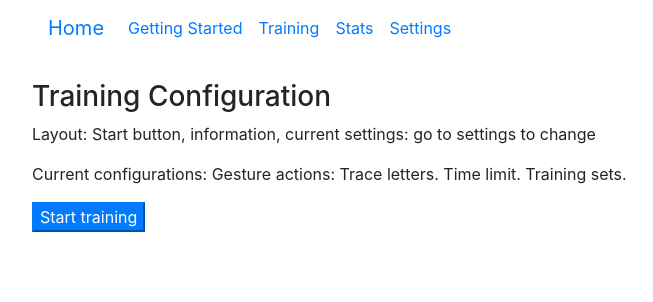
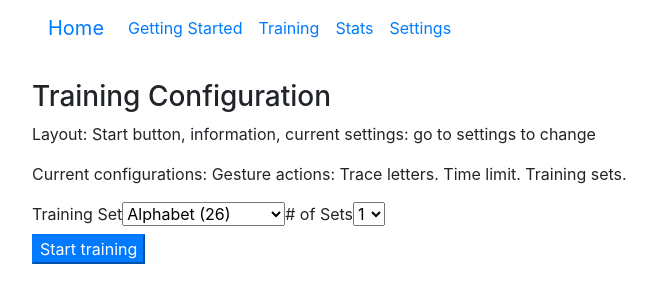
Before and after one commit to kelvinchow23/IC2021-gesture-recognition, a React (Create React App) app in the folder client/: page /training in a window 1280 px wide. Shown: the top 302 px of the page, without its empty margins (53-706 px from the left). Built offline with nearby package versions, Linux system fonts and the light colour scheme.

Commit message:
iterate through training set, add some css stuff

```diff
--- a/client/src/App.js
+++ b/client/src/App.js
@@ -1,6 +1,7 @@
 import React from 'react';
 import {BrowserRouter as Router, Route} from "react-router-dom";
 import "bootstrap/dist/css/bootstrap.min.css";
+import "./index.css";
 
 import Navbar from "./components/navbar.component";
 import DashboardList from "./components/dashboard-list.component";
--- a/client/src/components/training-list.component.js
+++ b/client/src/components/training-list.component.js
@@ -8,6 +8,8 @@ import TrainingMain from './training-main.component';
         this.state = {
             showTrainingSettings: true,
             showTrainingMain: false,
+            trainingType: 'alphabet',
+            trainingNumber: '1',
         }
     }
 
@@ -15,27 +17,38 @@ import TrainingMain from './training-main.component';
         switch(name){
             case "showTrainingSettings":
                 this.setState({ showTrainingSettings: !this.state.showTrainingSettings});
-                console.log(name + this.state.howTrainingSettings);
                 break;
             case "showTrainingMain":
                 this.setState({ showTrainingMain: !this.state.showTrainingMain});
-                console.log(name + this.state.showTrainingMain);
                 break;
             default:
                 break;
         }
     }
 
+    updateTrainingType(type) {
+        this.setState({ trainingType: type});
+    }
+
+    updateTrainingNumber(num) {
+        this.setState({ trainingNumber: num});
+    }
+
     startTraining() {
         this.toggleComponent("showTrainingMain");
         this.toggleComponent("showTrainingSettings");
     }
+
     render() {
         const {showTrainingMain, showTrainingSettings} = this.state;
         return (
             <div>
-                {showTrainingSettings && <TrainingSettings startTraining = {this.startTraining.bind(this)}/>}
-                {showTrainingMain && <TrainingMain/>}
+                {showTrainingSettings && <TrainingSettings
+                startTraining = {this.startTraining.bind(this)}
+                onSelectTypeChange = {this.updateTrainingType.bind(this)}
+                onSelectNumberChange = {this.updateTrainingNumber.bind(this)}
+                />}
+                {showTrainingMain && <TrainingMain parentData = {this.state}/>}
             </div>
 
         )
--- a/client/src/components/training-main.component.js
+++ b/client/src/components/training-main.component.js
@@ -7,17 +7,49 @@ import KeyboardEventHandler from 'react-keyboard-event-handler';
         super(props);
         this.state = {
             letter: '',
-            logdata: ''
+            letterlist: '',
+            logdata: '',
+            counter: -1,
+            instructionText1: 'Before starting training, make sure your Bluetooth device is paired and connected to your web application.',
+            instructionText2: 'Please hit the button on the device to check if your device is connected.'
         }
     }
 
     startLog(key) {
         //Display next letter
+        if (this.state.counter !== -1) {
             this.setState({
             letter: key
             });
             this.nameInput.focus();
+            this.setState({
+                instructionText1:''
+            });
             //Turn on green light, start countdown timer,
+        } else {        // Test that the device can communicate with the web app.  On first load, setup stuff.
+            let trainType = this.props.parentData.trainingType;
+            let trainNum = parseInt(this.props.parentData.trainingNumber);
+            if (trainType === 'alphabet') {
+                    this.setState({letterlist: 'ABCDEFGHIJKLMNOPQRSTUVWXYZ'.repeat(trainNum).split('')
+                    .sort(function(){return 0.5-Math.random()})}, () =>
+                    console.log(this.state.letterlist));
+            } else if (trainType ==='alphanumeric') {
+                this.setState({letterlist: 'ABCDEFGHIJKLMNOPQRSTUVWXYZ0123456789'.repeat(trainNum).split('')
+                .sort(function(){return 0.5-Math.random()})}, () =>
+                console.log(this.state.letterlist));
+            } else {
+                alert('Not yet coded, please go back and choose alphabet training set. Sorry.');
+                window.location.reload();
+            }
+            this.setState({
+                counter: this.state.letterlist.length,
+                instructionText1: 'Device Connected!!! Ready to begin training.',
+                instructionText2: 'NEXT LETTER:'
+            });
+        }
+        this.setState({letter: this.state.letterlist[this.state.counter-1]});
+        console.log(this.state.counter);
+        this.setState({counter: this.state.counter - 1});
     }
 
     logging(e) {
@@ -32,29 +64,36 @@ import KeyboardEventHandler from 'react-keyboard-event-handler';
         //TODO send http request to log data
         this.setState({
             logdata: ''
-        })
+        });
+    }
+
+    componentDidMount() {
     }
 
     render() {
         return (
             <div>
-                <div>
-                <p>Hit escape key.</p>
-                <KeyboardEventHandler
-                    handleKeys= {['esc']}
-                    onKeyEvent={(key) => this.startLog(key) }/>
-                </div>
-                <h1>{this.state.letter}</h1>
-                <div style={{opacity: 100}}>
+                <div className='training-instructions-1'>
+                    {this.state.instructionText1}
                     <KeyboardEventHandler
                         handleKeys= {['esc']}
                         onKeyEvent={(key) => this.sendLog(key)} >
-                        <input
+                            <textarea rows='1' cols='1'
                             type='text' value = {this.state.logdata}
                             onChange = {this.logging.bind(this)}
                             ref={(input) => { this.nameInput = input; }}  />
                     </KeyboardEventHandler>
-
+                </div>
+                <br/> <br/>
+                <div className='training-instructions-2'>
+                {this.state.instructionText2}
+                </div>
+                <KeyboardEventHandler
+                    handleKeys= {['ctrl']}
+                    onKeyEvent={(key) => this.startLog(key) }/>
+                <div className='row'>
+                    <div className='next-letter col-6 offset-3'>{this.state.letter}</div>
+                    <div className='align-self-center col-2 offset-1'>SETS LEFT</div>
                 </div>
 
             </div>
--- a/client/src/components/training-settings.component.js
+++ b/client/src/components/training-settings.component.js
@@ -1,7 +1,23 @@
 import React, {Component} from 'react';
 
  export default class TrainingSettings extends Component {
+    constructor (props) {
+        super(props);
+        this.state = {
+            trainType: '',
+            trainNum: ''
+        }
+    }
 
+    onTypeChange(e) {
+        this.setState({trainType: e.target.value});
+        this.props.onSelectTypeChange(e.target.value);
+    }
+
+    onNumberChange(e) {
+        this.setState({trainNum: e.target.value});
+        this.props.onSelectNumberChange(e.target.value);
+    }
     render() {
         return (
             <div>
@@ -9,7 +25,25 @@ import React, {Component} from 'react';
                 <h3>Training Configuration</h3>
                 <p>Layout: Start button, information, current settings: go to settings to change</p>
                 <p>Current configurations: Gesture actions: Trace letters.  Time limit. Training sets.</p>
-                <button className='btn-primary' onClick={this.props.startTraining}>Start training</button>
+                <label>
+                Training Set
+                <select value={this.state.trainType} onChange={this.onTypeChange.bind(this)}>
+                    <option  value='alphabet'>Alphabet (26)</option>
+                    <option value='alphanumeric'>Alphanumeric (36)</option>
+                    <option value='custom'>Custom</option>
+                </select>
+                </label>
+                <label>
+                # of Sets
+                <select value={this.state.trainNum} onChange={this.onNumberChange.bind(this)}>
+                    <option value='1'>1</option>
+                    <option value='2'>2</option>
+                    <option value='3'>3</option>
+                </select>
+                </label>
+                <div>
+                    <button className='btn-primary' onClick={this.props.startTraining}>Start training</button>
+                </div>
                 </div>
             </div>
         )
--- a/client/src/index.css
+++ b/client/src/index.css
@@ -0,0 +1,24 @@
+.training-instructions-1 {
+    font-size: 1.5rem;
+}
+.training-instructions-2 {
+    color:darkblue;
+    text-align: center;
+    font-size: 2rem;
+    font-weight: 500;
+}
+
+.next-letter {
+    text-align: center;
+    font-size: 25rem;
+    font-weight: 750;
+}
+
+.counter-text {
+    text-align: center;
+}
+
+textarea {
+    float: right;
+    opacity: 0;
+}
--- a/client/src/index.js
+++ b/client/src/index.js
@@ -1,6 +1,8 @@
 import React from 'react';
 import ReactDOM from 'react-dom';
 import App from './App';
+import "./index.css";
+
 
 
 ReactDOM.render(<App />, document.getElementById('root'));
```
Also changed, not shown: 14 other files (tests, documents, lock files or other folders). Lines whose indentation alone changed are shown as unchanged.
